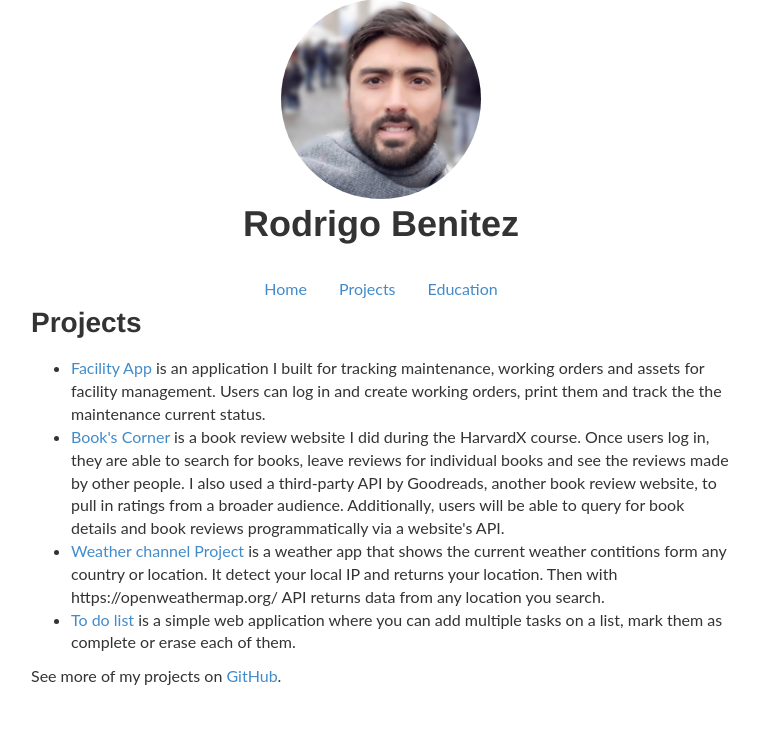
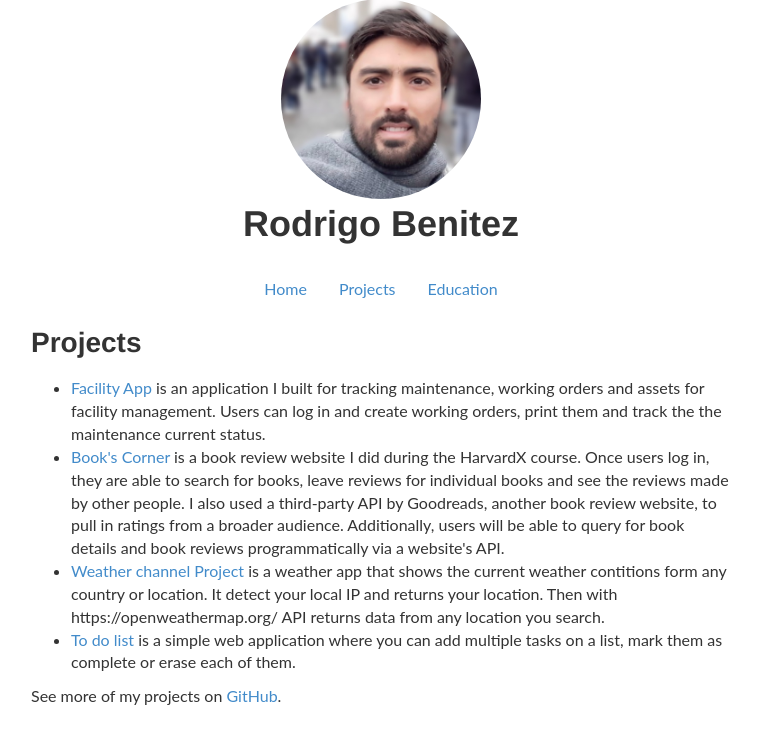
Before and after one commit to rodrigorbenitez/my-personal-web, a Flask app: page /projects in a window 1280 px wide. Shown: the part 51-800 px from the top of the page, without its empty margins (259-1018 px from the left). Run offline with Flask 2, Linux system fonts and the light colour scheme; some libraries are stand-ins or nearby versions.

Commit message:
margins in projects template

```diff
--- a/templates/projects.html
+++ b/templates/projects.html
@@ -1,7 +1,6 @@
 {% extends "layout.html" %}
-
 {% block content %}
-<div class="container page-content">
+<div class="container page-content" style=" margin-top: 340px;">
     <h1>Projects</h1>
     <ul>
         <li><a href="https://github.com/rodrigorbenitez/facility-management-app">Facility App</a> is an application I built for tracking maintenance, working orders and assets for facility management. Users can log in and create working orders, print them and track the the maintenance current status. </li>
```
